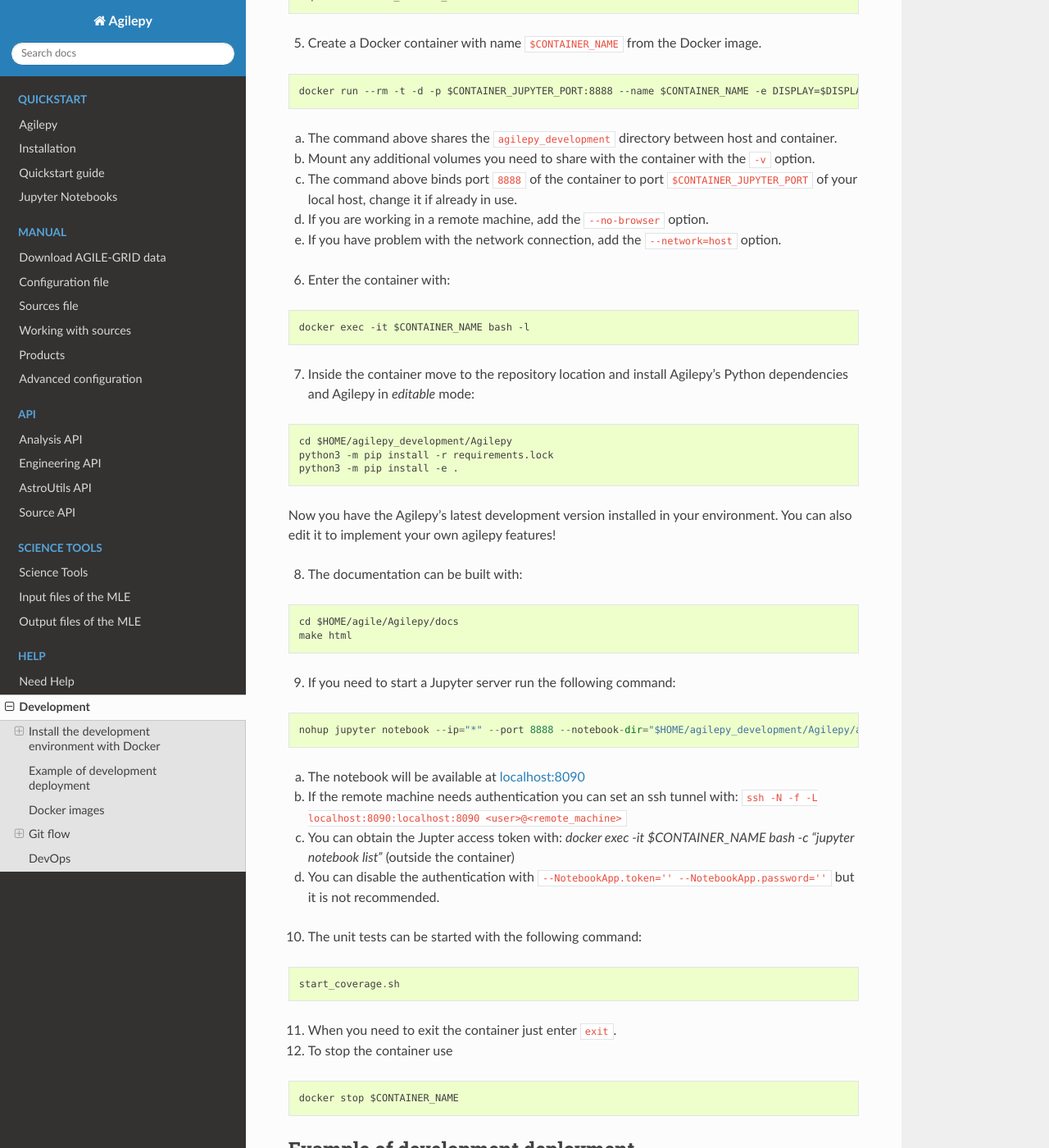
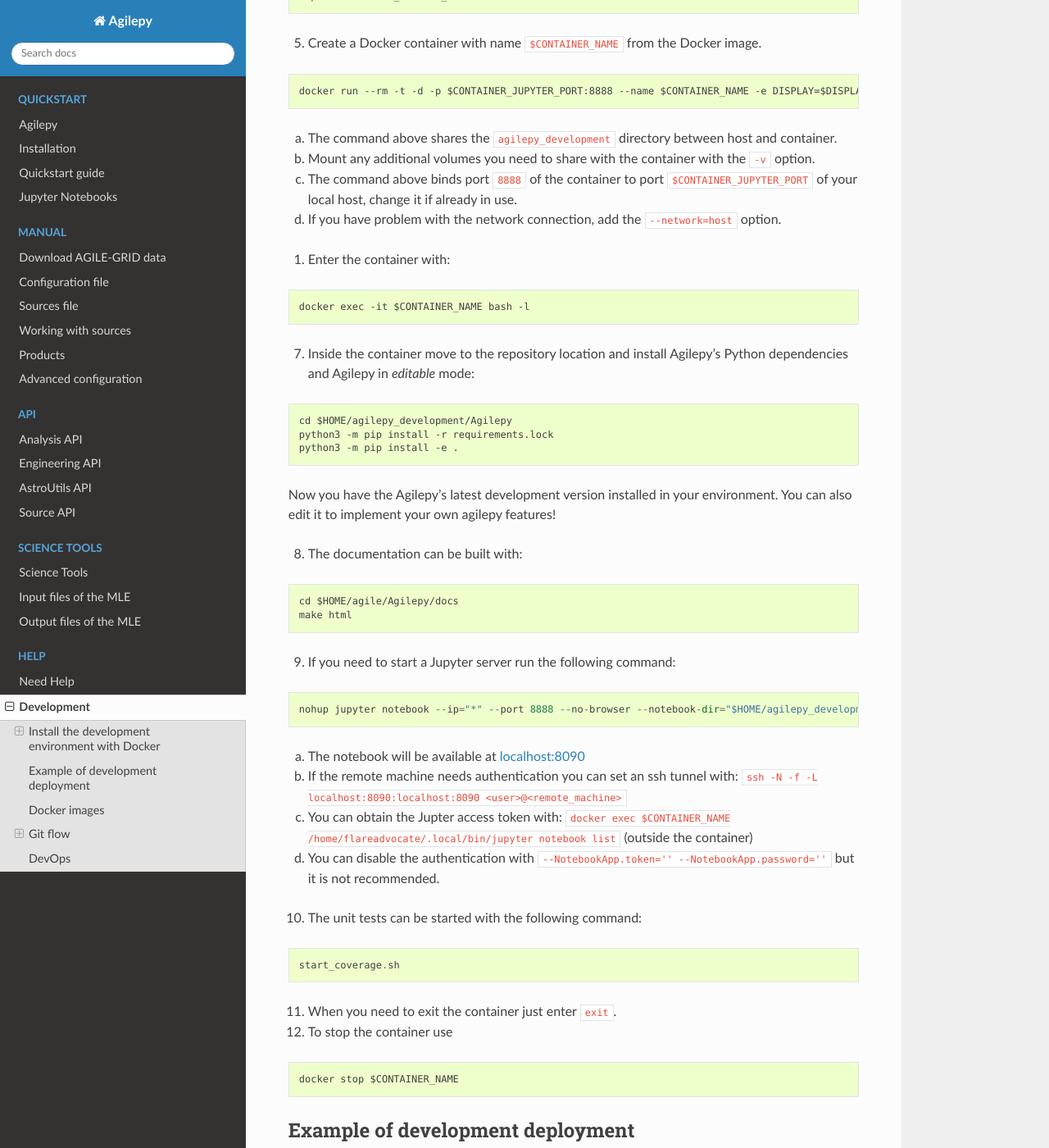
Before and after one commit to AGILESCIENCE/Agilepy, a Sphinx documentation site: the page built from docs/source/help/development.rst, in a window 1280 px wide and 1400 px high, scrolled down 1019 px. Shown: the whole window at 82% size. Built offline with Sphinx 7.4.7 and the Read the Docs theme 2.0.0, drawn with Linux system fonts in a browser that asks for light colours.

Commit message:
Fix dev doc

```diff
--- a/docs/source/help/development.rst
+++ b/docs/source/help/development.rst
@@ -57,10 +57,9 @@
 a. The command above shares the :code:`agilepy_development` directory between host and container.
 b. Mount any additional volumes you need to share with the container with the :code:`-v` option.
 c. The command above binds port :code:`8888` of the container to port :code:`$CONTAINER_JUPYTER_PORT` of your local host, change it if already in use.
-d. If you are working in a remote machine, add the :code:`--no-browser` option.
-e. If you have problem with the network connection, add the :code:`--network=host` option.
+d. If you have problem with the network connection, add the :code:`--network=host` option.
 
-6. Enter the container with:
+1. Enter the container with:
 
 .. code-block::
 
@@ -88,12 +87,12 @@
 
 ::
 
-    nohup jupyter notebook --ip="*" --port 8888 --notebook-dir="$HOME/agilepy_development/Agilepy/agilepy/notebooks" > jupyter_notebook_start.log 2>&1 &
+    nohup jupyter notebook --ip="*" --port 8888 --no-browser --notebook-dir="$HOME/agilepy_development/Agilepy/agilepy/notebooks" > jupyter_notebook_start.log 2>&1 &
 
 
 a. The notebook will be available at `localhost:8090 <http://localhost:8090>`_
 b. If the remote machine needs authentication you can set an ssh tunnel with: :code:`ssh -N -f -L localhost:8090:localhost:8090 <user>@<remote_machine>`
-c. You can obtain the Jupter access token with: `docker exec -it $CONTAINER_NAME bash -c "jupyter notebook list"` (outside the container)
+c. You can obtain the Jupter access token with: :code:`docker exec $CONTAINER_NAME /home/flareadvocate/.local/bin/jupyter notebook list` (outside the container)
 d. You can disable the authentication with :code:`--NotebookApp.token='' --NotebookApp.password=''` but it is not recommended.
 
 
```
